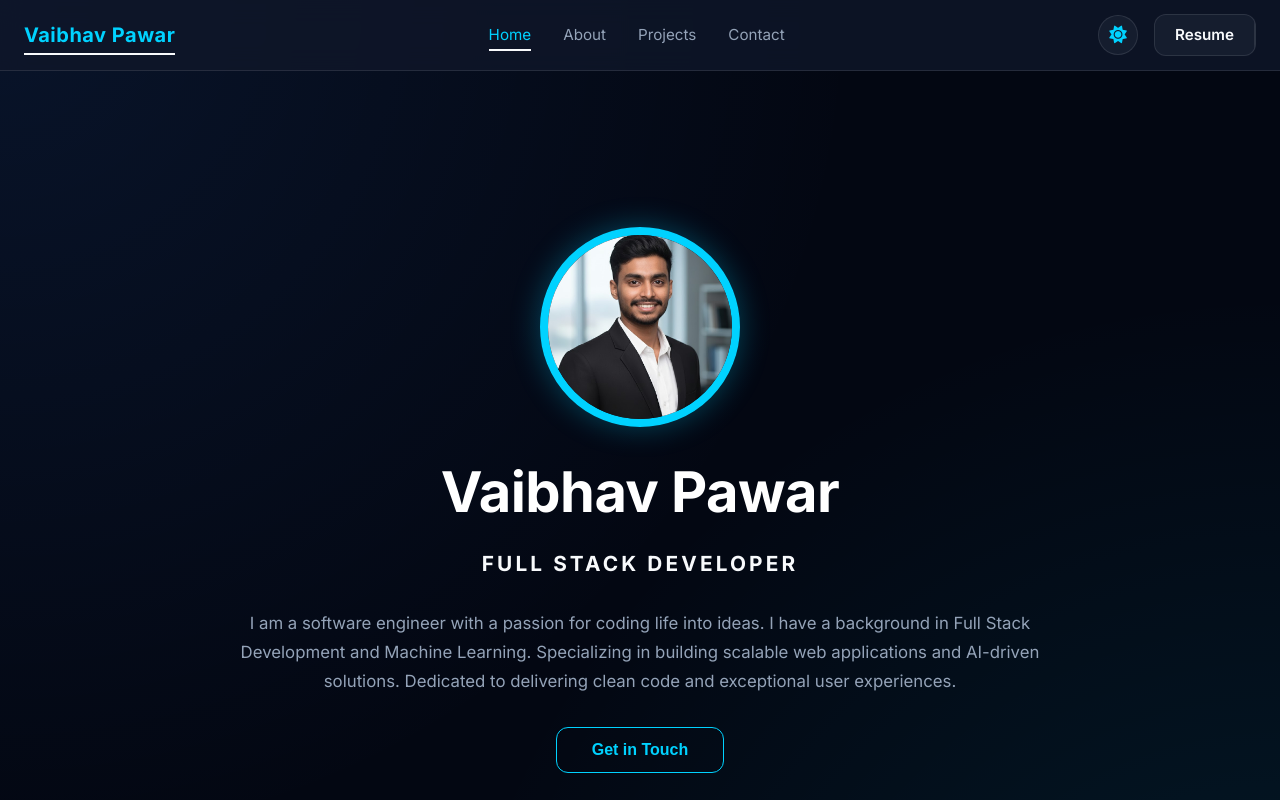
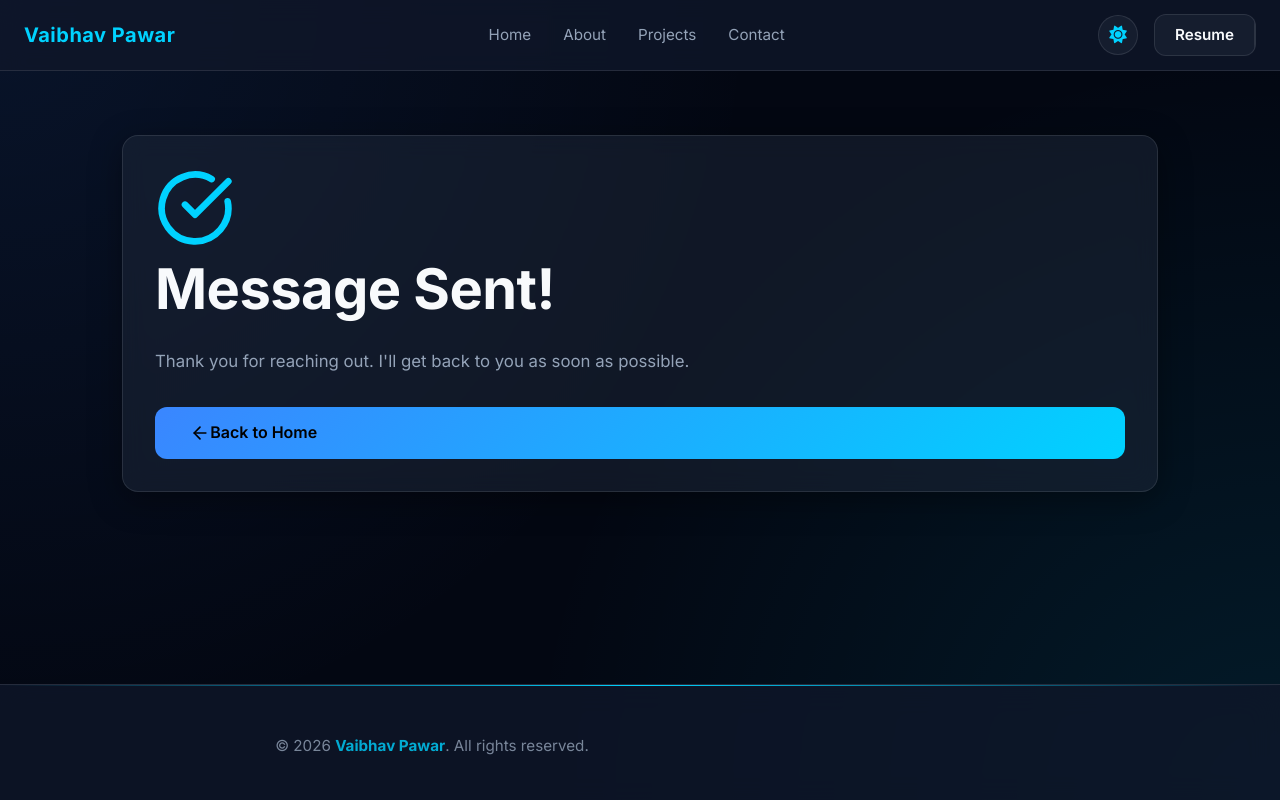
Before and after one commit to vaibhavdpawar9921-Tech/portfolio, a React (Vite) app: page /success in a window 1280 px wide. Before the commit this address led to /. Shown: the top 800 px of the page. Built offline with nearby package versions, Linux system fonts and the light colour scheme.

Commit message:
Add success page and configure form redirect

```diff
--- a/src/App.jsx
+++ b/src/App.jsx
@@ -8,6 +8,7 @@ import About from './pages/About';
 import Projects from './pages/Projects';
 import Resume from './pages/Resume';
 import Contact from './pages/Contact';
+import Success from './pages/Success';
 
 const PageWrapper = ({ children }) => (
   <motion.div
@@ -33,6 +34,7 @@ function App() {
           <Route path="/projects" element={<PageWrapper><Projects /></PageWrapper>} />
           <Route path="/resume" element={<PageWrapper><Resume /></PageWrapper>} />
           <Route path="/contact" element={<PageWrapper><Contact /></PageWrapper>} />
+          <Route path="/success" element={<PageWrapper><Success /></PageWrapper>} />
           <Route path="*" element={<Navigate to="/" replace />} />
         </Routes>
       </AnimatePresence>
--- a/src/pages/Contact.jsx
+++ b/src/pages/Contact.jsx
@@ -121,6 +121,7 @@ const Contact = () => {
             {/* FormSubmit Configuration */}
             <input type="hidden" name="_subject" value="New submission from Portfolio!" />
             <input type="hidden" name="_captcha" value="false" />
+            <input type="hidden" name="_next" value="https://vaibhav-portfolio-main.vercel.app/success" />
             <input type="hidden" name="_template" value="box" />
 
             <div className="form-group">
--- /dev/null
+++ b/src/pages/Success.jsx
@@ -0,0 +1,45 @@
+import React from 'react';
+import { motion } from 'framer-motion';
+import { CheckCircle, ArrowLeft } from 'lucide-react';
+import { Link } from 'react-router-dom';
+
+const Success = () => {
+  const containerVariants = {
+    hidden: { opacity: 0 },
+    visible: {
+      opacity: 1,
+      transition: {
+        staggerChildren: 0.2
+      }
+    }
+  };
+
+  const itemVariants = {
+    hidden: { opacity: 0, scale: 0.8 },
+    visible: { opacity: 1, scale: 1, transition: { duration: 0.5, ease: "easeOut" } }
+  };
+
+  return (
+    <motion.main
+      className="container flex items-center justify-center min-vh-80"
+      variants={containerVariants}
+      initial="hidden"
+      animate="visible"
+    >
+      <motion.div className="card glass text-center p-large" variants={itemVariants}>
+        <div className="success-icon-wrapper mb-medium">
+          <CheckCircle size={80} color="var(--primary)" />
+        </div>
+        <h1 className="mb-small">Message Sent!</h1>
+        <p className="mb-large">Thank you for reaching out. I'll get back to you as soon as possible.</p>
+
+        <Link to="/" className="btn flex items-center gap-small">
+          <ArrowLeft size={20} />
+          Back to Home
+        </Link>
+      </motion.div>
+    </motion.main>
+  );
+};
+
+export default Success;
```
